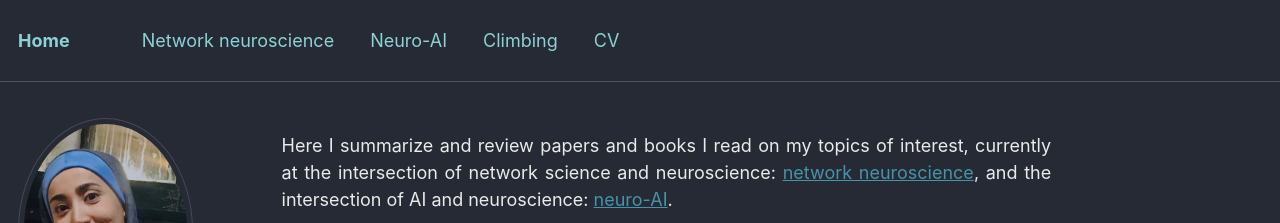
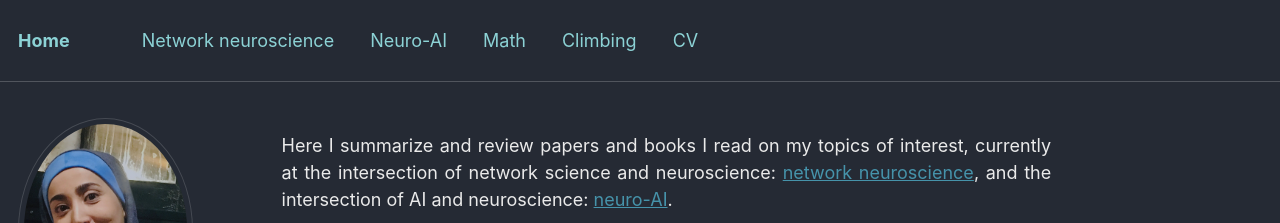
Before and after one commit to zahramor/zahramor.github.io, a Jekyll site: the page built from _pages/about.md, in a window 1280 px wide. Shown: the top 223 px of the page. Built offline with Jekyll 4.4.1, drawn with Linux system fonts in a browser that asks for light colours; some web fonts are replaced.

Commit message:
Update navigation.yml

```diff
--- a/_data/navigation.yml
+++ b/_data/navigation.yml
@@ -7,6 +7,9 @@ main:
   - title: "Neuro-AI"
     url: /neuroai/
 
+  - title: "Math"
+    url: /math/
+
   - title: "Climbing"
     url: /climbing/
 
```
